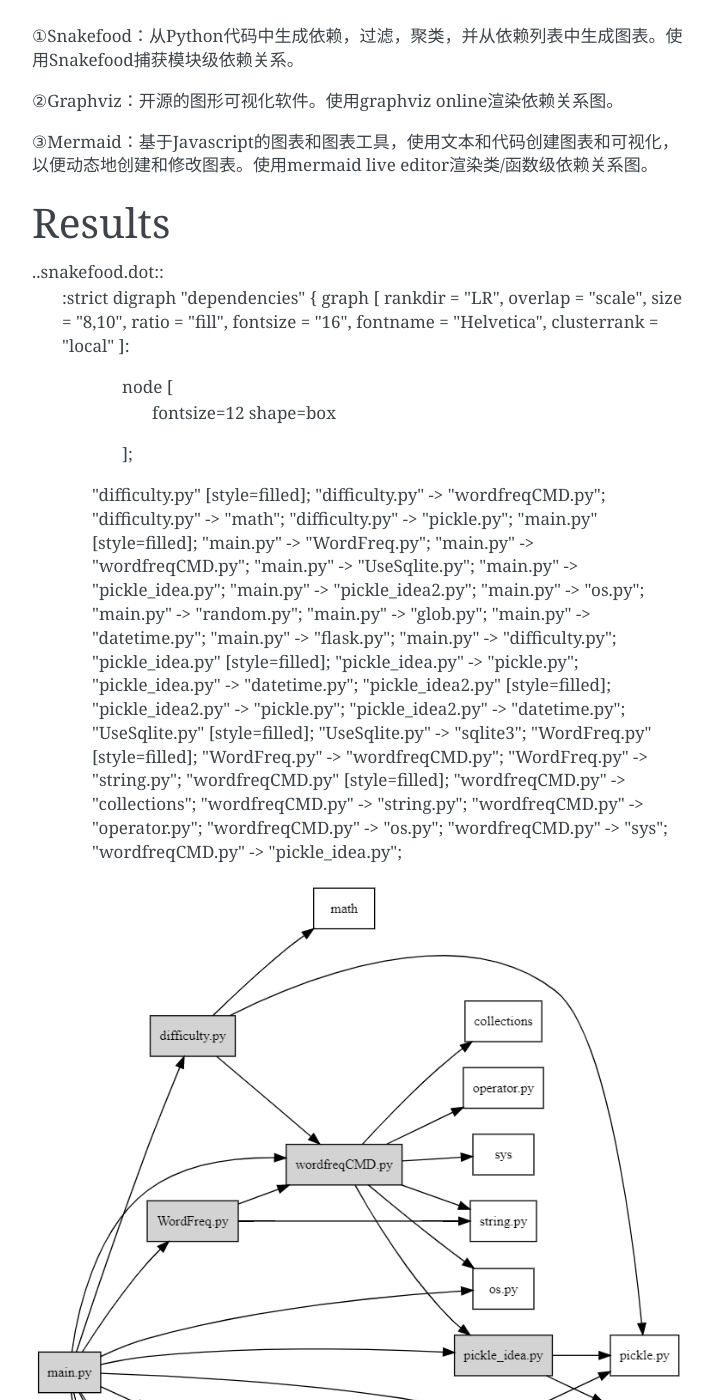
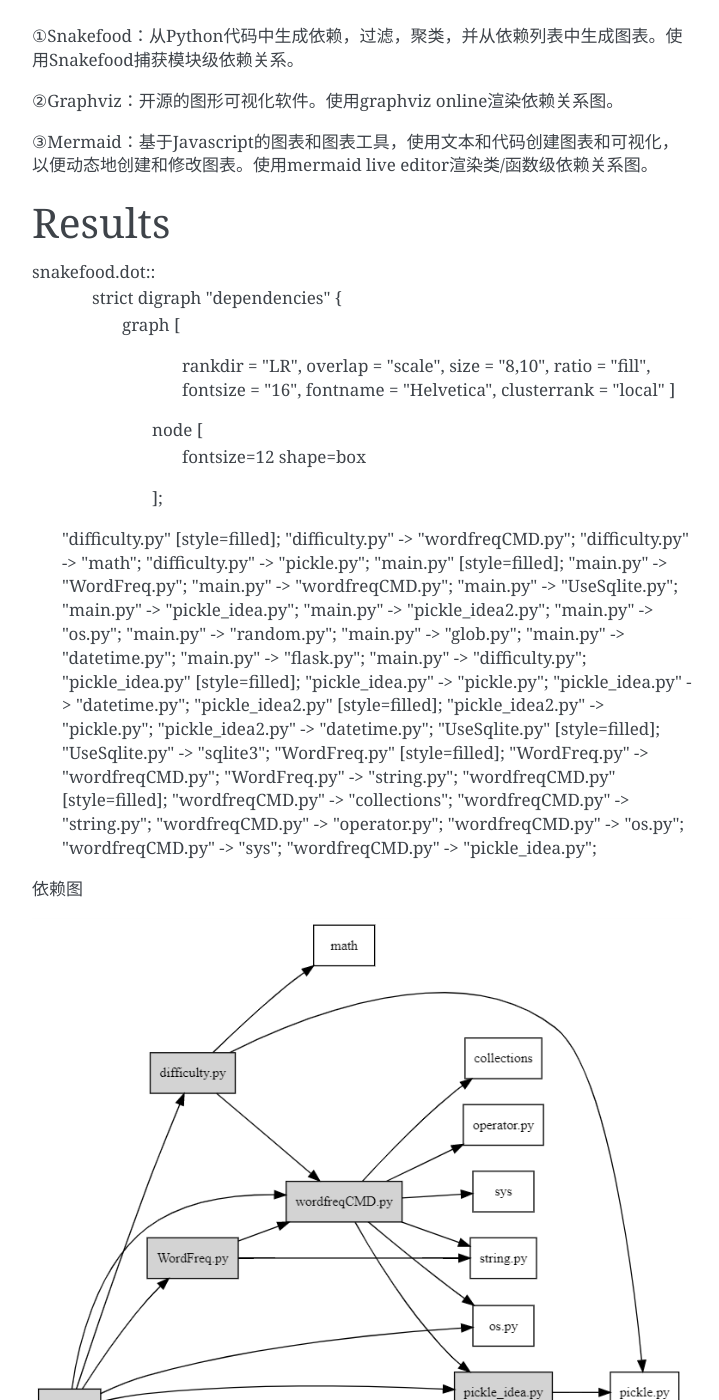
Before and after one commit to ChiefEye-official/Test, a Sphinx documentation site: the page built from englishpal/docs/source/index.rst, in a window 1280 px wide and 1400 px high, scrolled down 840 px. Shown: the whole window, without its empty margins (388-1107 px from the left). Built offline with Sphinx 7.4.7, drawn with Linux system fonts in a browser that asks for light colours.

Commit message:
Create index.rst

```diff
--- a/englishpal/docs/source/index.rst
+++ b/englishpal/docs/source/index.rst
@@ -52,24 +52,22 @@
 Results
 ======================================
 
-..snakefood.dot::
-  :strict digraph "dependencies" {
-  graph [
-  rankdir = "LR",
-  overlap = "scale",
-  size = "8,10",
-  ratio = "fill",
-  fontsize = "16",
-  fontname = "Helvetica",
-  clusterrank = "local"
-  ]:
+snakefood.dot::
+       strict digraph "dependencies" {
+          graph [
+              rankdir = "LR",
+              overlap = "scale",
+              size = "8,10",
+              ratio = "fill",
+              fontsize = "16",
+              fontname = "Helvetica",
+              clusterrank = "local"
+              ]
 
-       node [
-           fontsize=12
-           shape=box
-       ];
-
-
+             node [
+                 fontsize=12
+                 shape=box
+             ];
       "difficulty.py"  [style=filled];
       "difficulty.py" -> "wordfreqCMD.py";
       "difficulty.py" -> "math";
@@ -105,7 +103,7 @@
       "wordfreqCMD.py" -> "sys";
       "wordfreqCMD.py" -> "pickle_idea.py";
 
-
+依赖图
 
 .. image:: sfood.png
 
```
